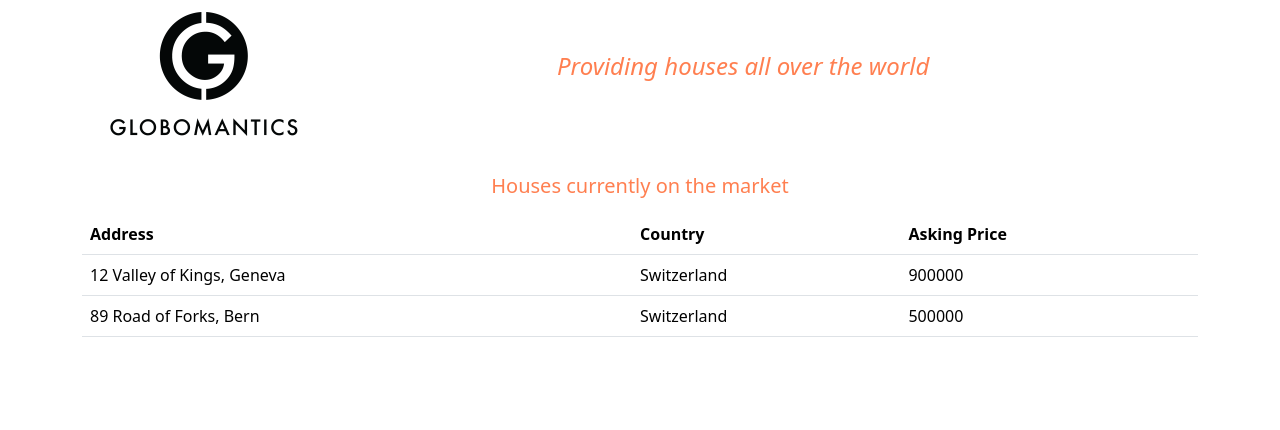
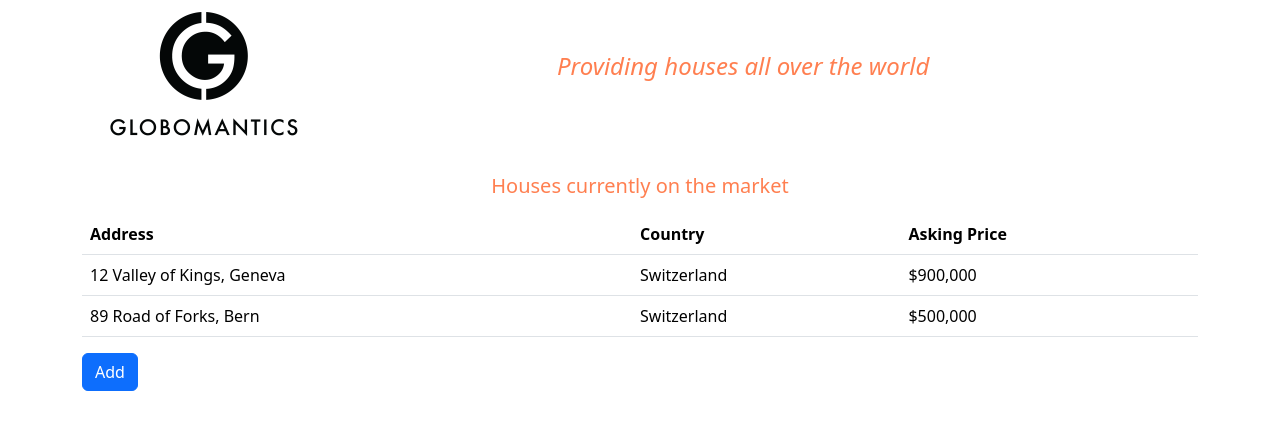
Before and after one commit to stephanieHeidepriem/ReactLearning, a React (Vite) app: page / in a window 1280 px wide. Shown: the top 430 px of the page. Built offline with nearby package versions, Linux system fonts and the light colour scheme.

Commit message:
Use State in HouseList

```diff
--- a/src/components/HouseList.jsx
+++ b/src/components/HouseList.jsx
@@ -1,4 +1,7 @@
-const houses = [
+import { useState } from "react"
+import HouseRow from "./HouseRow"
+
+const houseArray = [
     {
         id: 1,
         address: "12 Valley of Kings, Geneva",
@@ -14,6 +17,19 @@
 ];
 
 const HouseList = () => {
+    const [houses, setHouses] = useState(houseArray);
+
+    const addHouse = () => {
+        setHouses([
+            ...houses,
+            {
+                id: 6,
+                address: "32 Valley Way, New York",
+                country: "USA",
+                price: 1000000,
+            },
+        ]);
+    }
     return (
         <>
             <div className="row mb-2">
@@ -30,15 +46,12 @@
                     </tr>
                 </thead>
                 <tbody>
-                    {houses.map(h => (
-                        <tr key={h.id}>
-                            <td>{h.address}</td>
-                            <td>{h.country}</td>
-                            <td>{h.price}</td>
-                        </tr>
-                    ))}
+                    {houses.map(h => <HouseRow key={h.id} house={h} />)}
                 </tbody>
             </table>
+            <button onClick={addHouse} className="btn btn-primary">
+                Add
+            </button>
         </>
     )
 };
--- /dev/null
+++ b/src/components/HouseRow.jsx
@@ -0,0 +1,13 @@
+import currencyFormatter from "../helpers/currencyFormatter";
+
+const HouseRow = ({house}) => {
+    return (
+        <tr>
+            <td>{house.address}</td>
+            <td>{house.country}</td>
+            <td>{currencyFormatter.format(house.price)}</td>
+        </tr>
+    );
+}
+
+export default HouseRow;
--- /dev/null
+++ b/src/helpers/currencyFormatter.js
@@ -0,0 +1,7 @@
+const currencyFormatter = Intl.NumberFormat("en-US", {
+    style: "currency",
+    currency: "USD",
+    maximumFractionDigits: 0,
+});
+
+export default currencyFormatter;
```
